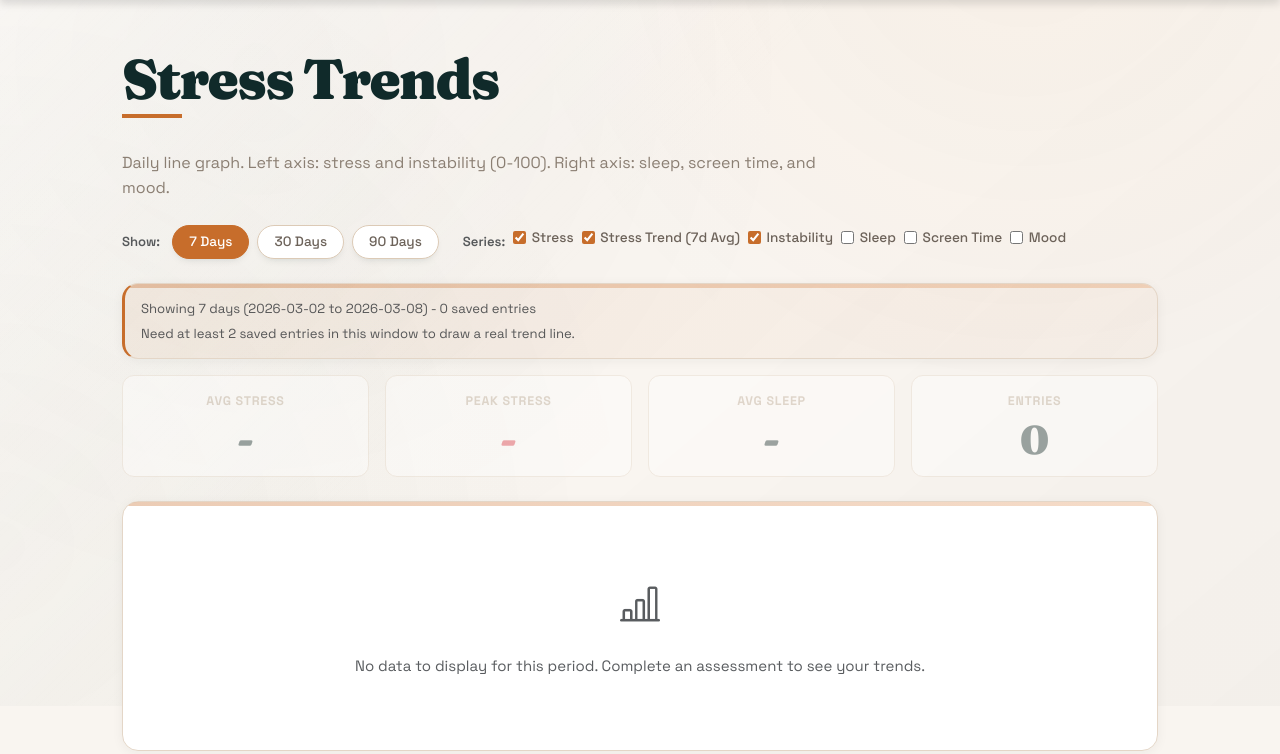
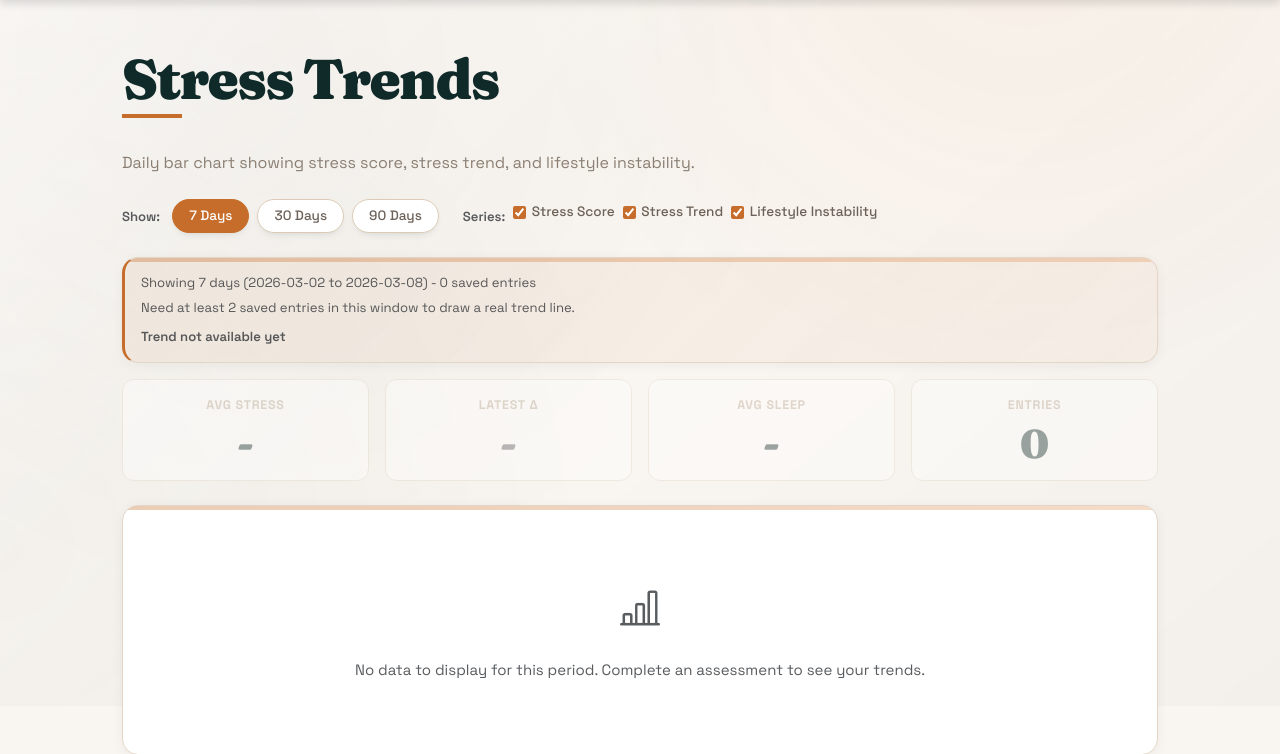
Before and after one commit to minntayza/stress_tracker, a Flask app: page /history in a window 1280 px wide. Shown: the part 94-848 px from the top of the page. Run offline with Flask 3, Linux system fonts and the light colour scheme; a user stored in the database is signed in; parts of the project's set-up code (start-up, migrations or seed data) failed here and were passed over.

Commit message:
Wire TextBlob wizard sentiment and update trends bar chart

```diff
--- a/app.py
+++ b/app.py
@@ -136,7 +136,8 @@ def login():
 def logout():
     # Clear wizard session data on logout
     for key in ['wizard_step1', 'wizard_step2', 'wizard_quiz_completed', 'wizard_quiz_score',
-                 'wizard_quiz_answers', 'wizard_result', 'wizard_saved_entry_id', 'wizard_saved_at']:
+                 'wizard_quiz_answers', 'wizard_journal_text', 'wizard_sentiment',
+                 'wizard_result', 'wizard_saved_entry_id', 'wizard_saved_at']:
         session.pop(key, None)
     logout_user()
     flash('You have been logged out successfully.', 'info')
@@ -198,7 +199,8 @@ def assess_step1():
         }
         # New Step 1 input invalidates any previously computed/saved wizard result.
         for key in ['wizard_step2', 'wizard_quiz_completed', 'wizard_quiz_score',
-                    'wizard_quiz_answers', 'wizard_result', 'wizard_saved_entry_id', 'wizard_saved_at']:
+                'wizard_quiz_answers', 'wizard_journal_text', 'wizard_sentiment',
+                'wizard_result', 'wizard_saved_entry_id', 'wizard_saved_at']:
             session.pop(key, None)
         return redirect(url_for('assess_step2'))
 
@@ -278,7 +280,8 @@ def assess_step2():
             'age': age,
         }
         for key in ['wizard_quiz_completed', 'wizard_quiz_score', 'wizard_quiz_answers',
-                    'wizard_result', 'wizard_saved_entry_id', 'wizard_saved_at']:
+                'wizard_journal_text', 'wizard_sentiment',
+                'wizard_result', 'wizard_saved_entry_id', 'wizard_saved_at']:
             session.pop(key, None)
         return redirect(url_for('assess_step3'))
 
@@ -297,6 +300,7 @@ def assess_step3():
     if request.method == 'POST':
         quiz_values = []
         errors = []
+        journal_text = request.form.get('journal', '').strip()
         for i in range(1, 21):
             val = request.form.get(f'q{i}')
             if val is None:
@@ -323,16 +327,25 @@ def assess_step3():
         quiz_avg = sum(quiz_values) / len(quiz_values)
         quiz_score = max(0.0, min(100.0, ((quiz_avg - 1) / 4) * 100))
 
+        sentiment = None
+        if journal_text:
+            try:
+                sentiment = hybrid_engine.analyze_sentiment(journal_text)
+            except (AttributeError, TypeError, ValueError):
+                sentiment = {'polarity': 0.0, 'subjectivity': 0.0}
+
         session['wizard_quiz_completed'] = True
         session['wizard_quiz_score'] = quiz_score
         session['wizard_quiz_answers'] = quiz_values
+        session['wizard_journal_text'] = journal_text
+        session['wizard_sentiment'] = sentiment
         for key in ['wizard_result', 'wizard_saved_entry_id', 'wizard_saved_at']:
             session.pop(key, None)
         return redirect(url_for('assess_step4'))
 
     return render_template('wizard/step3.html',
                            questions=QUIZ_QUESTIONS,
-                           data={},
+                           data={'journal': session.get('wizard_journal_text', '')},
                            step=3)
 
 
@@ -347,6 +360,8 @@ def skip_quiz():
     session['wizard_quiz_completed'] = False
     session['wizard_quiz_score'] = None
     session['wizard_quiz_answers'] = None
+    session['wizard_journal_text'] = None
+    session['wizard_sentiment'] = None
     for key in ['wizard_result', 'wizard_saved_entry_id', 'wizard_saved_at']:
         session.pop(key, None)
     return redirect(url_for('assess_step4'))
@@ -367,6 +382,8 @@ def assess_step4():
     s2 = session['wizard_step2']
     quiz_completed = session['wizard_quiz_completed']
     quiz_score = session.get('wizard_quiz_score')
+    sentiment = session.get('wizard_sentiment')
+    journal_text = session.get('wizard_journal_text')
 
     # Use a neutral quiz score (50) when skipped — does not inflate/deflate
     effective_quiz_score = quiz_score if quiz_completed else 50.0
@@ -400,10 +417,10 @@ def assess_step4():
         badge_class = 'badge-low'
 
     # Top contributing factors
-    factors = _compute_top_factors(s1, s2, quiz_score, quiz_completed)
+    factors = _compute_top_factors(s1, s2, quiz_score, quiz_completed, sentiment)
 
     # Actionable tips (2–3)
-    tips = _generate_tips(s1, s2, stress_score)
+    tips = _generate_tips(s1, s2, stress_score, sentiment)
 
     # Adaptive tip
     adaptive_tip = None
@@ -412,7 +429,7 @@ def assess_step4():
         adaptive_tip = f"Last time this helped you: \"{successful_strategy}\""
 
     # Plain-language explanation
-    explanation = _build_explanation(stress_score, s1, s2, quiz_completed)
+    explanation = _build_explanation(stress_score, s1, s2, quiz_completed, sentiment)
 
     result = {
         'stress_score': round(stress_score, 1),
@@ -427,6 +444,8 @@ def assess_step4():
         'tips': tips,
         'adaptive_tip': adaptive_tip,
         'explanation': explanation,
+        'sentiment': sentiment,
+        'journal_present': bool(journal_text),
         'result_type': 'Full result (quiz completed)' if quiz_completed else 'Estimated result (quiz skipped)',
     }
     session['wizard_result'] = result
@@ -454,7 +473,8 @@ def assess_save():
 
     # Clear wizard session
     for key in ['wizard_step1', 'wizard_step2', 'wizard_quiz_completed',
-                 'wizard_quiz_score', 'wizard_quiz_answers', 'wizard_result',
+                 'wizard_quiz_score', 'wizard_quiz_answers', 'wizard_journal_text',
+                 'wizard_sentiment', 'wizard_result',
                  'wizard_saved_entry_id', 'wizard_saved_at']:
         session.pop(key, None)
 
@@ -643,6 +663,8 @@ def _persist_wizard_result_if_needed(user_id):
     s2 = session['wizard_step2']
     result = session['wizard_result']
     quiz_answers = session.get('wizard_quiz_answers')
+    journal_text = session.get('wizard_journal_text')
+    sentiment = session.get('wizard_sentiment')
 
     entry = AssessmentEntry(
         user_id=user_id,
@@ -668,11 +690,20 @@ def _persist_wizard_result_if_needed(user_id):
     db.session.commit()
 
     history_manager = StressHistory(user_id=user_id)
+    history_meta = entry.to_history_dict()
+    history_meta['journal_present'] = bool(journal_text)
+    if sentiment:
+        history_meta['sentiment'] = {
+            'polarity': round(float(sentiment.get('polarity', 0.0)), 3),
+            'subjectivity': round(float(sentiment.get('subjectivity', 0.0)), 3),
+        }
+    if journal_text:
+        history_meta['journal_excerpt'] = journal_text[:180]
     history_manager.save_entry(
         result['stress_score'],
         '; '.join(result['tips']),
         result['healing_status'],
-        meta=entry.to_history_dict()
+        meta=history_meta
     )
     update_user_goals(user_id, result['stress_score'], history_manager)
 
@@ -757,7 +788,7 @@ def _load_history_entries_for_user(user_id):
     return combined
 
 
-def _compute_top_factors(s1, s2, quiz_score, quiz_completed):
+def _compute_top_factors(s1, s2, quiz_score, quiz_completed, sentiment=None):
     """Return a ranked list of (label, value_note) contributing factors."""
     factors = []
     if s1['sleep'] < 6:
@@ -780,10 +811,12 @@ def _compute_top_factors(s1, s2, quiz_score, quiz_completed):
         factors.append(('🏃 No physical activity', 'Exercise significantly reduces stress'))
     if quiz_completed and quiz_score and quiz_score > 70:
         factors.append(('📝 High quiz stress score', f"{quiz_score:.0f}/100"))
+    if sentiment and float(sentiment.get('polarity', 0.0)) < -0.25:
+        factors.append(('🗒 Negative journal tone', 'Your reflection language suggests elevated emotional strain'))
     return factors[:5] or [('✅ No major stressors detected', 'Keep up the balance!')]
 
 
-def _generate_tips(s1, s2, stress_score):
+def _generate_tips(s1, s2, stress_score, sentiment=None):
     """Generate 2–3 personalised, actionable tips."""
     tips = []
     if s1['sleep'] < 7:
@@ -798,12 +831,14 @@ def _generate_tips(s1, s2, stress_score):
         tips.append("💬 Reach out to one person today — even a short chat can boost mood.")
     if s2['financial_stress'] >= 7:
         tips.append("💡 Write down one small financial action you can take this week to reduce uncertainty.")
+    if sentiment and float(sentiment.get('polarity', 0.0)) < -0.25:
+        tips.append("🗒 Try a two-line journal reframe: name the stressor, then write one next action you can control.")
     if stress_score > 70:
         tips.append("🧘 Practice 5 minutes of deep breathing or guided meditation to lower immediate stress.")
     return tips[:3] if tips else ["🌿 You're doing well. Maintain your current routine and check in again tomorrow."]
 
 
-def _build_explanation(stress_score, s1, s2, quiz_completed):
+def _build_explanation(stress_score, s1, s2, quiz_completed, sentiment=None):
     """Return a plain-language explanation of the stress score."""
     base = (
         f"Your overall stress score is <strong>{stress_score:.0f}/100</strong>. "
@@ -817,6 +852,12 @@ def _build_explanation(stress_score, s1, s2, quiz_completed):
     else:
         base += ("This is in the <strong>low</strong> range — great news! You're managing your lifestyle well. "
                  "Keep up your healthy habits.")
+    if sentiment:
+        polarity = float(sentiment.get('polarity', 0.0))
+        if polarity < -0.25:
+            base += " Your journal tone appeared negative, which often aligns with temporary emotional load."
+        elif polarity > 0.25:
+            base += " Your journal tone appeared positive, which is a protective signal for recovery."
     if not quiz_completed:
         base += (" <em>(Note: this is an estimated score. Completing the quiz gives a more precise result.)</em>")
     return base
--- a/static/charts.js
+++ b/static/charts.js
@@ -1,5 +1,5 @@
 /**
- * charts.js - Trends page line charts with period filters and clear metadata.
+ * charts.js - Trends page grouped bar charts with period filters and clear metadata.
  */
 
 (function () {
@@ -17,9 +17,6 @@
         stress: cssVar("--chart-secondary", "#c76d2b"),
         stressAvg: cssVar("--chart-soft", "#d9b99b"),
         instability: cssVar("--chart-primary", "#102a2a"),
-        sleep: cssVar("--chart-tertiary", "#4f6f64"),
-        screen: cssVar("--chart-muted", "#8b7f73"),
-        mood: cssVar("--success-color", "#2f7d67"),
     };
 
     function getSeriesState() {
@@ -32,10 +29,7 @@
         const allValues = []
             .concat(series.stress || [])
             .concat(series.stress_ma7 || [])
-            .concat(series.instability || [])
-            .concat(series.sleep || [])
-            .concat(series.screen_time || [])
-            .concat(series.mood || []);
+            .concat(series.instability || []);
         return allValues.some((v) => v !== null && v !== undefined);
     }
 
@@ -43,12 +37,41 @@
         return (values || []).filter((v) => v !== null && v !== undefined).length;
     }
 
-    function updateStats(entries) {
+    function getValidPoints(values) {
+        return (values || [])
+            .map((v, i) => ({ x: i, y: v }))
+            .filter((point) => point.y !== null && point.y !== undefined);
+    }
+
+    function calculateTrendMeta(series) {
+        const points = getValidPoints(series?.stress || []);
+        if (points.length < 2) {
+            return {
+                label: "Trend not available yet",
+                tone: "muted",
+                delta: null,
+            };
+        }
+
+        const first = points[0].y;
+        const last = points[points.length - 1].y;
+        const delta = Number((last - first).toFixed(1));
+
+        if (delta <= -5) {
+            return { label: `Improving trend (${Math.abs(delta).toFixed(1)} pts down)`, tone: "good", delta };
+        }
+        if (delta >= 5) {
+            return { label: `Rising stress trend (${delta.toFixed(1)} pts up)`, tone: "bad", delta };
+        }
+        return { label: `Stable trend (Δ ${delta.toFixed(1)} pts)`, tone: "muted", delta };
+    }
+
+    function updateStats(entries, series) {
         const stressScores = entries.map((e) => e.stress_score).filter((v) => v != null);
         const sleepVals = entries.map((e) => e.sleep).filter((v) => v != null);
         const avgStress = stressScores.length ? stressScores.reduce((a, b) => a + b, 0) / stressScores.length : null;
-        const peakStress = stressScores.length ? Math.max(...stressScores) : null;
         const avgSleep = sleepVals.length ? sleepVals.reduce((a, b) => a + b, 0) / sleepVals.length : null;
+        const trendMeta = calculateTrendMeta(series || {});
 
         const setText = (id, value) => {
             const el = document.getElementById(id);
@@ -56,9 +79,23 @@
         };
 
         setText("avgStress", avgStress !== null ? avgStress.toFixed(1) : "-");
-        setText("peakStress", peakStress !== null ? peakStress.toFixed(1) : "-");
+        setText("stressDelta", trendMeta.delta !== null ? `${trendMeta.delta > 0 ? "+" : ""}${trendMeta.delta.toFixed(1)}` : "-");
         setText("avgSleep", avgSleep !== null ? `${avgSleep.toFixed(1)}h` : "-");
         setText("entryCount", entries.length);
+
+        const deltaEl = document.getElementById("stressDelta");
+        if (deltaEl) {
+            deltaEl.classList.remove("text-danger", "text-success", "text-muted");
+            if (trendMeta.delta === null) {
+                deltaEl.classList.add("text-muted");
+            } else if (trendMeta.delta > 0) {
+                deltaEl.classList.add("text-danger");
+            } else if (trendMeta.delta < 0) {
+                deltaEl.classList.add("text-success");
+            } else {
+                deltaEl.classList.add("text-muted");
+            }
+        }
     }
 
     function renderInsights(insights) {
@@ -73,11 +110,13 @@
         });
     }
 
-    function updatePeriodMeta(meta) {
+    function updatePeriodMeta(meta, series) {
         const rangeInfo = document.getElementById("rangeInfo");
         const periodHint = document.getElementById("periodHint");
+        const trendSummary = document.getElementById("trendSummary");
         const entryCount = meta.entries_in_period || 0;
         const entryWord = entryCount === 1 ? "entry" : "entries";
+        const trendMeta = calculateTrendMeta(series || {});
 
         if (rangeInfo) {
             rangeInfo.textContent = `Showing ${meta.days} days (${meta.period_start} to ${meta.period_end}) - ${entryCount} saved ${entryWord}`;
@@ -90,16 +129,16 @@
             }
             periodHint.textContent = hint;
         }
+        if (trendSummary) {
+            trendSummary.textContent = trendMeta.label;
+            trendSummary.classList.remove("text-success", "text-danger", "text-muted");
+            if (trendMeta.tone === "good") trendSummary.classList.add("text-success");
+            else if (trendMeta.tone === "bad") trendSummary.classList.add("text-danger");
+            else trendSummary.classList.add("text-muted");
+        }
     }
 
     function buildChartData(series, seriesState) {
-        const stressLine = countValidPoints(series.stress) >= 2;
-        const stressAvgLine = countValidPoints(series.stress_ma7) >= 2;
-        const instabilityLine = countValidPoints(series.instability) >= 2;
-        const sleepLine = countValidPoints(series.sleep) >= 2;
-        const screenLine = countValidPoints(series.screen_time) >= 2;
-        const moodLine = countValidPoints(series.mood) >= 2;
-
         return {
             labels: series.labels || [],
             datasets: [
@@ -108,16 +147,8 @@
                     data: series.stress || [],
                     yAxisID: "yStress",
                     borderColor: PALETTE.stress,
-                    backgroundColor: "transparent",
-                    borderWidth: 2.5,
-                    tension: 0.3,
-                    pointRadius: stressLine ? 4 : 5,
-                    pointHoverRadius: 5,
-                    pointBackgroundColor: PALETTE.stress,
-                    pointBorderColor: "#fff",
-                    pointBorderWidth: 1.5,
-                    spanGaps: false,
-                    showLine: stressLine,
+                    backgroundColor: PALETTE.stress,
+                    borderWidth: 1,
                     hidden: !seriesState[0],
                 },
                 {
@@ -125,17 +156,8 @@
                     data: series.stress_ma7 || [],
                     yAxisID: "yStress",
                     borderColor: PALETTE.stressAvg,
-                    backgroundColor: "transparent",
-                    borderDash: [4, 4],
-                    borderWidth: 2,
-                    tension: 0.3,
-                    pointRadius: stressAvgLine ? 3.5 : 5,
-                    pointHoverRadius: 5,
-                    pointBackgroundColor: PALETTE.stressAvg,
-                    pointBorderColor: "#fff",
-                    pointBorderWidth: 1.5,
-                    spanGaps: false,
-                    showLine: stressAvgLine,
+                    backgroundColor: PALETTE.stressAvg,
+                    borderWidth: 1,
                     hidden: !seriesState[1],
                 },
                 {
@@ -143,69 +165,9 @@
                     data: series.instability || [],
                     yAxisID: "yStress",
                     borderColor: PALETTE.instability,
-                    backgroundColor: "transparent",
-                    borderDash: [6, 4],
-                    borderWidth: 2,
-                    tension: 0.3,
-                    pointRadius: instabilityLine ? 4 : 5,
-                    pointHoverRadius: 5,
-                    pointBackgroundColor: PALETTE.instability,
-                    pointBorderColor: "#fff",
-                    pointBorderWidth: 1.5,
-                    spanGaps: false,
-                    showLine: instabilityLine,
+                    backgroundColor: PALETTE.instability,
+                    borderWidth: 1,
                     hidden: !seriesState[2],
-                },
-                {
-                    label: "Sleep (hours)",
-                    data: series.sleep || [],
-                    yAxisID: "yFactor",
-                    borderColor: PALETTE.sleep,
-                    backgroundColor: "transparent",
-                    borderWidth: 2,
-                    tension: 0.3,
-                    pointRadius: sleepLine ? 4 : 5,
-                    pointHoverRadius: 5,
-                    pointBackgroundColor: PALETTE.sleep,
-                    pointBorderColor: "#fff",
-                    pointBorderWidth: 1.5,
-                    spanGaps: false,
-                    showLine: sleepLine,
-                    hidden: !seriesState[3],
-                },
-                {
-                    label: "Screen Time (hours)",
-                    data: series.screen_time || [],
-                    yAxisID: "yFactor",
-                    borderColor: PALETTE.screen,
-                    backgroundColor: "transparent",
-                    borderWidth: 2,
-                    tension: 0.3,
-                    pointRadius: screenLine ? 4 : 5,
-                    pointHoverRadius: 5,
-                    pointBackgroundColor: PALETTE.screen,
-                    pointBorderColor: "#fff",
-                    pointBorderWidth: 1.5,
-                    spanGaps: false,
-                    showLine: screenLine,
-                    hidden: !seriesState[4],
-                },
-                {
-                    label: "Mood (1-10)",
-                    data: series.mood || [],
-                    yAxisID: "yFactor",
-                    borderColor: PALETTE.mood,
-                    backgroundColor: "transparent",
-                    borderWidth: 2,
-                    tension: 0.3,
-                    pointRadius: moodLine ? 4 : 5,
-                    pointHoverRadius: 5,
-                    pointBackgroundColor: PALETTE.mood,
-                    pointBorderColor: "#fff",
-                    pointBorderWidth: 1.5,
-                    spanGaps: false,
-                    showLine: moodLine,
-                    hidden: !seriesState[5],
                 },
             ],
         };
@@ -217,6 +179,34 @@
         const ctx = canvas.getContext("2d");
         const data = buildChartData(series, seriesState);
 
+        const stressBandsPlugin = {
+            id: "stressBands",
+            beforeDraw(chart) {
+                const yScale = chart.scales?.yStress;
+                const chartArea = chart.chartArea;
+                if (!yScale || !chartArea) return;
+
+                const { ctx } = chart;
+                const x = chartArea.left;
+                const width = chartArea.right - chartArea.left;
+
+                const ranges = [
+                    { min: 0, max: 40, color: "rgba(47, 125, 103, 0.08)" },
+                    { min: 40, max: 70, color: "rgba(214, 137, 16, 0.08)" },
+                    { min: 70, max: 100, color: "rgba(198, 70, 70, 0.08)" },
+                ];
+
+                ctx.save();
+                ranges.forEach((range) => {
+                    const yTop = yScale.getPixelForValue(range.max);
+                    const yBottom = yScale.getPixelForValue(range.min);
+                    ctx.fillStyle = range.color;
+                    ctx.fillRect(x, yTop, width, yBottom - yTop);
+                });
+                ctx.restore();
+            },
+        };
+
         if (chartInstance) {
             chartInstance.data = data;
             chartInstance.update("active");
@@ -224,7 +214,7 @@
         }
 
         chartInstance = new Chart(ctx, {
-            type: "line",
+            type: "bar",
             data,
             options: {
                 responsive: true,
@@ -251,24 +241,16 @@
                         min: 0,
                         max: 100,
                         ticks: { stepSize: 20 },
-                        title: { display: true, text: "Stress / Instability" },
+                        title: { display: true, text: "Stress / Trend / Instability" },
                         grid: { color: "rgba(0,0,0,0.06)" }
-                    },
-                    yFactor: {
-                        type: "linear",
-                        position: "right",
-                        min: 0,
-                        max: 24,
-                        ticks: { stepSize: 4 },
-                        title: { display: true, text: "Sleep / Screen / Mood" },
-                        grid: { drawOnChartArea: false }
                     },
                     x: {
                         grid: { display: false },
                         ticks: { autoSkip: true, maxTicksLimit: 12 }
                     }
                 }
-            }
+            },
+            plugins: [stressBandsPlugin]
         });
     }
 
@@ -298,19 +280,19 @@
                     period_end: "-",
                     entries_in_period: 0,
                     period_note: "",
-                });
+                }, series || {});
 
                 if (!series || !hasAnySeriesData(series)) {
                     setNoDataState(true);
                     renderInsights([]);
-                    updateStats([]);
+                    updateStats([], {});
                     return;
                 }
 
                 setNoDataState(false);
-                updateStats(entries || []);
+                updateStats(entries || [], series || {});
                 renderInsights(insights || []);
-                renderChart(series, seriesState || [true, true, true, false, false, false]);
+                renderChart(series, seriesState || [true, true, true]);
             })
             .catch((err) => {
                 console.error("History data error:", err);
--- a/templates/history.html
+++ b/templates/history.html
@@ -10,7 +10,7 @@
 
     <div class="page-header stack mb-4">
         <h1>Stress Trends</h1>
-        <p class="page-subtitle">Daily line graph. Left axis: stress and instability (0-100). Right axis: sleep, screen time, and mood.</p>
+        <p class="page-subtitle">Daily bar chart showing stress score, stress trend, and lifestyle instability.</p>
     </div>
 
     {% if has_unsaved_result %}
@@ -28,17 +28,15 @@
         <button class="btn btn-filter" data-days="30" id="f30">30 Days</button>
         <button class="btn btn-filter" data-days="90" id="f90">90 Days</button>
         <span class="ms-3 text-muted small fw-600">Series:</span>
-        <label class="series-toggle"><input type="checkbox" checked data-series="0"> Stress</label>
-        <label class="series-toggle"><input type="checkbox" checked data-series="1"> Stress Trend (7d Avg)</label>
-        <label class="series-toggle"><input type="checkbox" checked data-series="2"> Instability</label>
-        <label class="series-toggle"><input type="checkbox" data-series="3"> Sleep</label>
-        <label class="series-toggle"><input type="checkbox" data-series="4"> Screen Time</label>
-        <label class="series-toggle"><input type="checkbox" data-series="5"> Mood</label>
+        <label class="series-toggle"><input type="checkbox" checked data-series="0"> Stress Score</label>
+        <label class="series-toggle"><input type="checkbox" checked data-series="1"> Stress Trend</label>
+        <label class="series-toggle"><input type="checkbox" checked data-series="2"> Lifestyle Instability</label>
     </div>
 
     <div class="result-card chart-info-card mb-3">
         <div class="small text-muted mb-1" id="rangeInfo">Loading selected period...</div>
         <div class="small text-muted" id="periodHint"></div>
+        <div class="small fw-600 mt-2" id="trendSummary"></div>
     </div>
 
     <!-- Stats row -->
@@ -51,8 +49,8 @@
         </div>
         <div class="col-6 col-md-3">
             <div class="stat-mini-card text-center">
-                <div class="label">Peak Stress</div>
-                <div class="mini-score text-danger" id="peakStress">–</div>
+                <div class="label">Latest Δ</div>
+                <div class="mini-score" id="stressDelta">–</div>
             </div>
         </div>
         <div class="col-6 col-md-3">
```
Also changed, not shown: templates/wizard/step3.html (+7 -0 lines), templates/wizard/step4.html (+18 -0 lines), instance/stress_app.db.
